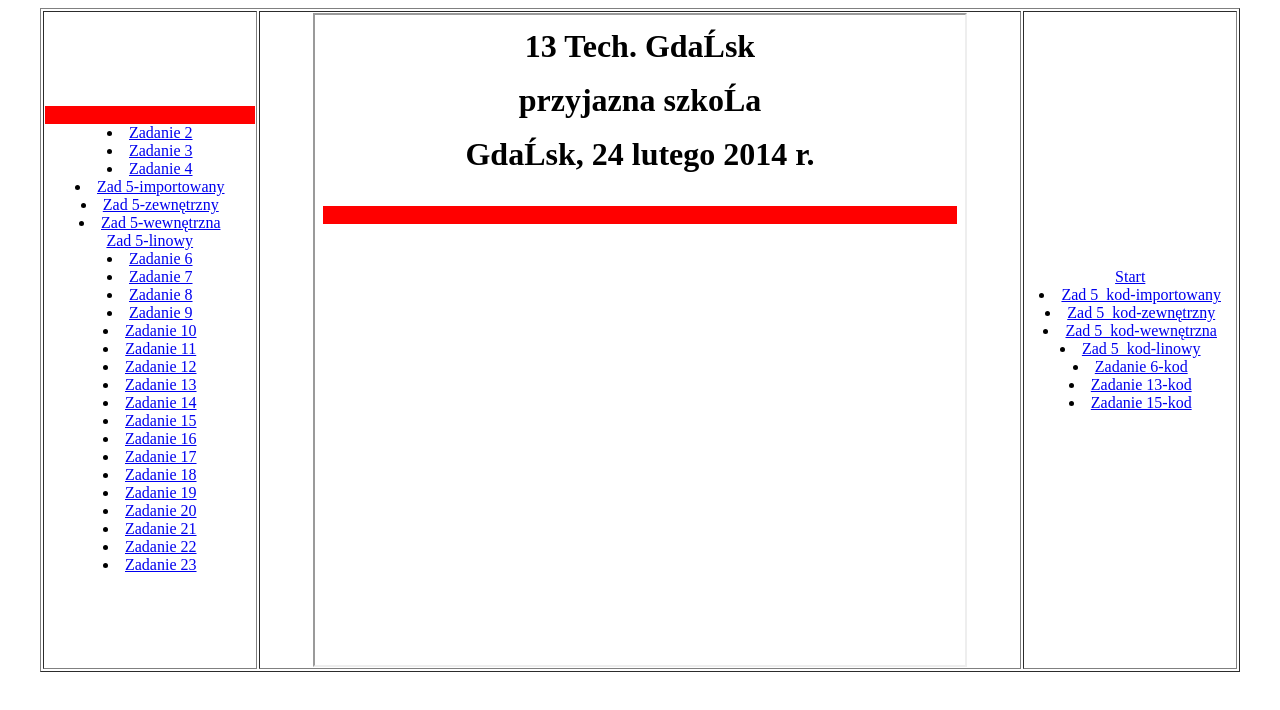
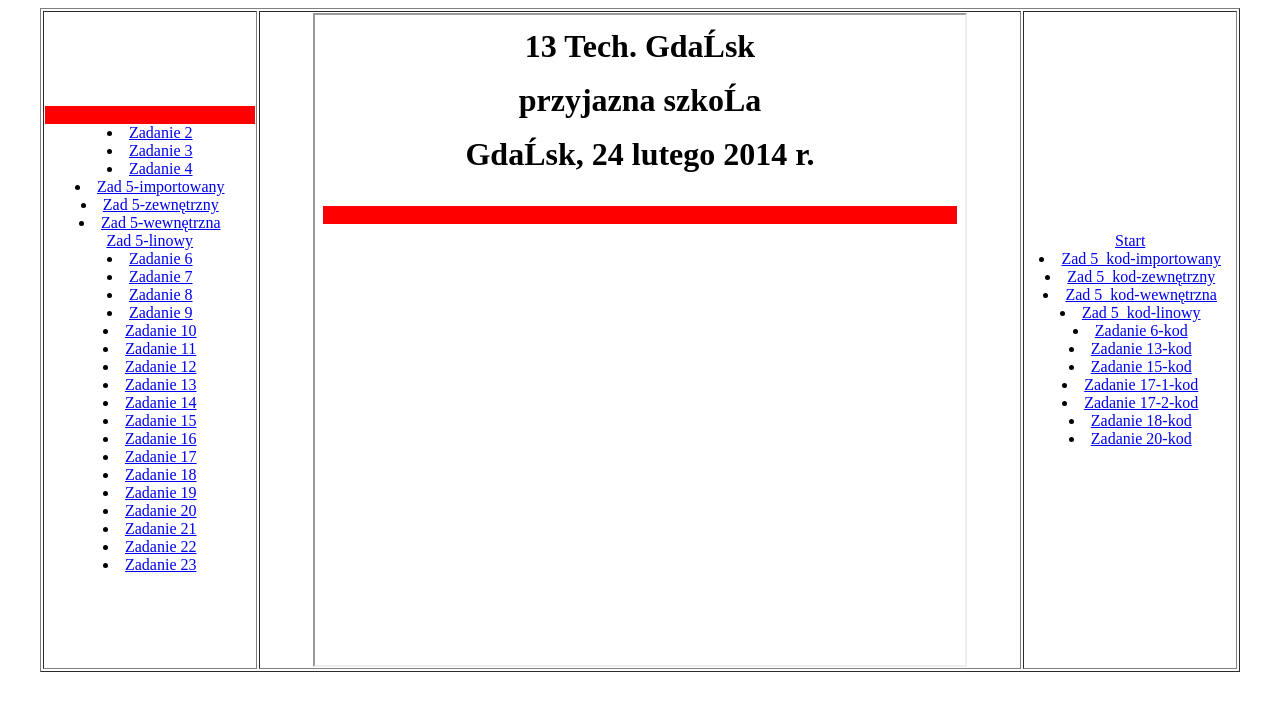
Before and after one commit to Goszka2137/css, a plain HTML site: page index.html in a window 1280 px wide. Drawn offline with Linux system fonts and the light colour scheme.

Commit message:
Update index.html

```diff
--- a/index.html
+++ b/index.html
@@ -83,7 +83,14 @@
  				<br>
  			<li> <a href="Cupe_kod_z15.html" target="strony">Zadanie 15-kod</a>
  				<br>
-
+ 			<li> <a href="Cupe_kod_z17_1.html" target="strony">Zadanie 17-1-kod</a>
+ 				<br>
+                  <li> <a href="Cupe_kod_z17_2html" target="strony">Zadanie 17-2-kod</a>
+ 				<br>
+                  <li> <a href="Cupe_kod_z18.html" target="strony">Zadanie 18-kod</a>
+ 				<br>
+                  <li> <a href="Cupe_kod_z20.html" target="strony">Zadanie 20-kod</a>
+ 				<br>
  		        </td>
  		</tr>
  	</table>
```
